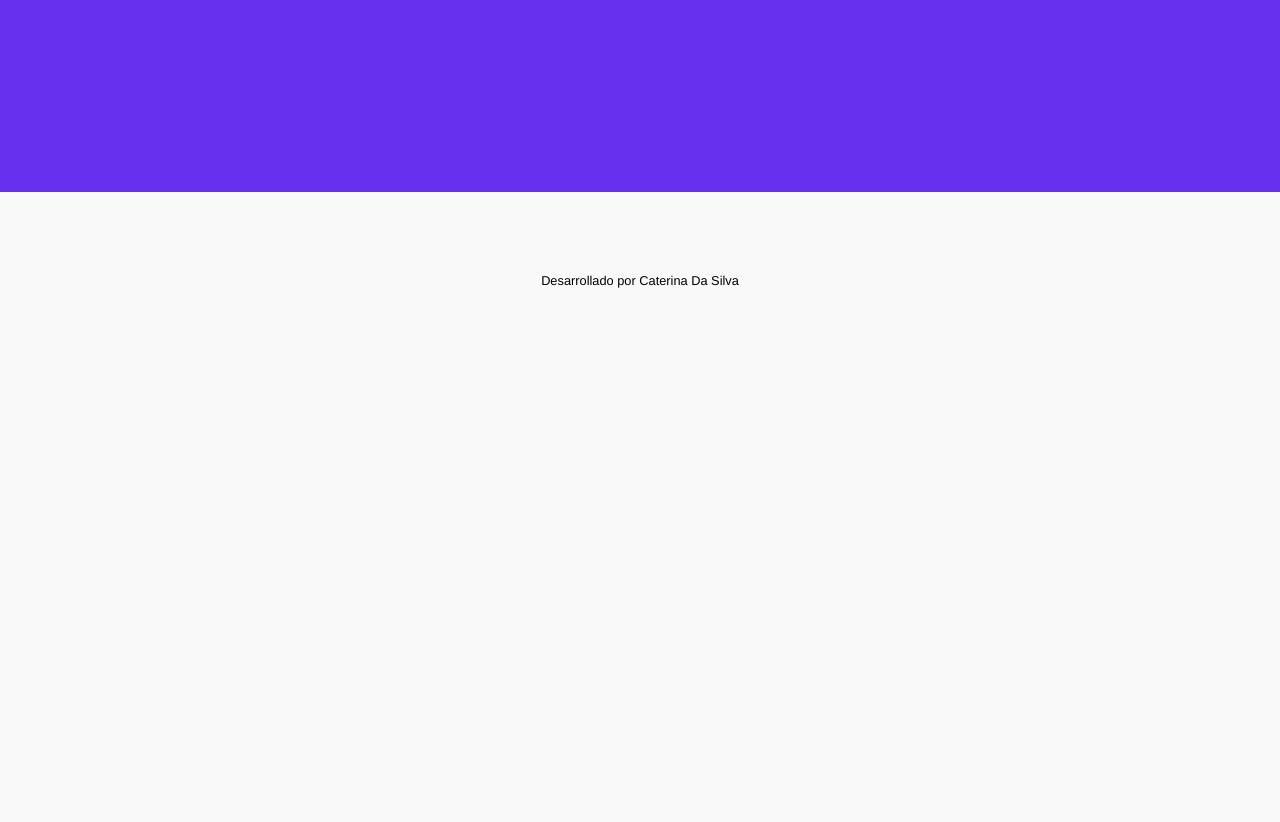
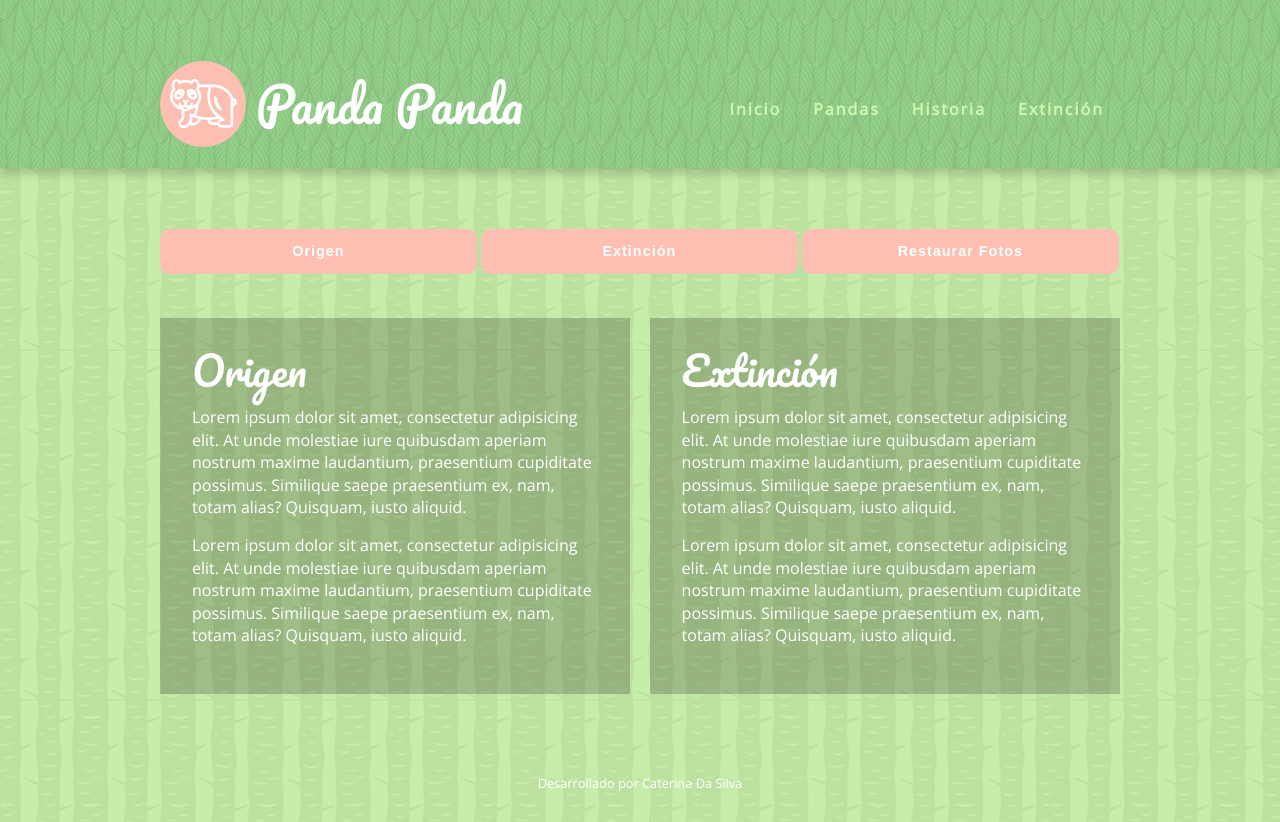
Before and after one commit to caterinadasilva/panda-panda, a plain HTML site: page index.html in a window 1280 px wide. Before the commit the page ends 800 px from the top, so only its background shows below. Drawn offline with nearby package versions, Linux system fonts and the light colour scheme.

Commit message:
Estructura y estilos generales

```diff
--- a/assets/css/style.css
+++ b/assets/css/style.css
@@ -20,6 +20,7 @@ padding: 0;
 border: 0;
 font-size: 100%;
 font: inherit;
+box-sizing: border-box;
 vertical-align: baseline;
 }
 /* HTML5 display-role reset for older browsers */
@@ -29,8 +30,14 @@ display: block;
 }
 body {
 line-height: 1;
-font-family: 'Raleway', Helvetica, Arial, sans-serif;
-background-color: #f9f9f9;
+font-family: 'Open Sans', Helvetica, Arial, sans-serif;
+background-color: #D0F9B1;
+background-image: url('../img/bg.png');
+background-blend-mode: multiply;
+color: #fff;
+}
+body > * {
+border: none;
 }
 ol, ul {
 list-style: none;
@@ -51,37 +58,33 @@ border-spacing: 0;
 /* ESTILOS BÁSICOS */
 .container {
 display: block;
-width: 100%;
-max-width: 1100px;
+width: 95%;
+max-width: 960px;
 margin: 0 auto;
 }
 header {
-background-color: #6730EC;
+background-color: #96D38C;
 color: white;
-padding: 10em 0 2em;
-margin-bottom: 5em;
-text-align: center;
+padding: 5em 0 1em;
+overflow: hidden;
+box-shadow: 0px 5px 10px rgba(0, 0, 0, 0.2);
+background-image: url('../img/nav-bg.jpg');
+background-blend-mode: multiply;
 }
 h1, h2, h3, h4, h5, h6 {
-font-family: 'Great Vibes', cursive;
-font-weight: 800;
-text-align: center;
+font-family: 'Pacifico', cursive;
 }
 h1 {
 font-size: 3rem;
 }
 h2 {
-margin: .5em .5em 1em;
 font-size: 2.5rem;
 }
 h3 {
-color: #6730EC;
-margin: 3em 0 1em;
 font-size: 1.5rem;
 }
 h4 {
 font-size: 1.5rem;
-text-align: left;
 }
 .lead {
 max-width: 660px;
@@ -98,7 +101,7 @@ font-size: 85%;
 label {
 display: block;
 font-weight: 800;
-color: #6730EC;
+color: #E1396C;
 margin: 1.2em 0 .5em;
 float: left;
 }
@@ -120,35 +123,35 @@ display: block;
 text-align: center;
 font-weight: 800;
 cursor: pointer;
-color: #6730EC;
-background-color: transparent;
+color: #fff;
+background-color: #FEBFB3;
 letter-spacing: 1px;
 font-size: 90%;
 padding: 1em 1.5em;
 transition: .5s ease all;
-margin: 2em auto 1em;
-border: 1px solid #6730EC;
+margin: 2em auto;
+border: none;
 width: 100%;
+border-radius: 10px;
 }
 .btn:hover, .btn:active, .btn:focus {
-background-color: #552cb9;
+background-color: #D78778;
 transition: .5s ease all;
 color: #fff;
 }
 p {
-font-family: 'Raleway', Helvetica, Arial, sans-serif;
+font-family: 'Open Sans', Helvetica, Arial, sans-serif;
 display: block;
 margin: 1em 0;
 line-height: 1.4;
-text-align: center;
 }
 span {
-border-bottom: 2px #6730EC solid;
+border-bottom: 2px #E1396C solid;
 font-weight: 700;
 }
 b {
 font-weight: 800;
-color: #6730EC;
+color: #E1396C;
 }
 small {
 font-size: .8rem;
@@ -167,7 +170,7 @@ display: inline-block;
 width: auto;
 }
 label[for|=check] {
-font-family: 'Raleway', Helvetica, Arial, sans-serif;
+font-family: 'Open Sans', Helvetica, Arial, sans-serif;
 font-weight: normal;
 display: inline-block;
 }
@@ -179,3 +182,140 @@ margin: 0;
 }
 
 /* Especial */
+#logo {
+float: left;
+clear: left;
+cursor: pointer;
+}
+#logo h1 {
+position: relative;
+margin: 0 0 .5em 2em;
+}
+#logo h1:before {
+content: '';
+background-image: url('../img/logo.svg');
+width: 1.8em;
+height: 1.8em;
+background-repeat: no-repeat;
+background-size: 1.4em;
+left: -2em;
+position: absolute;
+background-position: center;
+top: -.4em;
+background-color: #FEBFB3;
+border-radius: 50%;
+transition: .5s ease all;
+}
+#logo:hover h1:before {
+background-color: #D78778;
+cursor: pointer;
+transition: .5s ease all;
+}
+header nav {
+float: right;
+clear: right;
+display: block;
+margin: 5px 0 0;
+}
+header nav ul {
+display: block;
+}
+header nav ul li {
+display: block;
+float: left;
+}
+header nav ul li a {
+position: relative;
+padding: 1em;
+color: #D0F9B1;
+border: none;
+text-decoration: none;
+display: block;
+text-shadow: none;
+-webkit-transition: color 0.3s;
+-moz-transition: color 0.3s;
+transition: color 0.3s;
+letter-spacing: 2px;
+font-weight: bolder;
+}
+header nav ul li a::before, header nav ul li a::after {
+position: absolute;
+left: 0;
+width: 100%;
+height: 2px;
+background: #fff;
+content: '';
+opacity: 0;
+-webkit-transition: opacity 0.3s, -webkit-transform 0.3s;
+-moz-transition: opacity 0.3s, -moz-transform 0.3s;
+transition: opacity 0.3s, transform 0.3s;
+-webkit-transform: translateY(-10px);
+-moz-transform: translateY(-10px);
+transform: translateY(-10px);
+}
+header nav ul li a::before,
+header nav ul li a::after {
+position: absolute;
+left: 0;
+width: 100%;
+height: 2px;
+background: #fff;
+content: '';
+opacity: 0;
+-webkit-transition: opacity 0.3s, -webkit-transform 0.3s;
+-moz-transition: opacity 0.3s, -moz-transform 0.3s;
+transition: opacity 0.3s, transform 0.3s;
+-webkit-transform: translateY(-10px);
+-moz-transform: translateY(-10px);
+transform: translateY(-10px);
+}
+header nav ul li a::before {
+top: 0;
+-webkit-transform: translateY(-10px);
+-moz-transform: translateY(-10px);
+transform: translateY(-10px);
+}
+header nav ul li a::after {
+bottom: 0;
+-webkit-transform: translateY(10px);
+-moz-transform: translateY(10px);
+transform: translateY(10px);
+}
+header nav ul li a:hover,
+header nav ul li a:focus {
+color: #fff;
+}
+header nav ul li a:hover::before,
+header nav ul li a:focus::before,
+header nav ul li a:hover::after,
+header nav ul li a:focus::after {
+opacity: 1;
+-webkit-transform: translateY(0px);
+-moz-transform: translateY(0px);
+transform: translateY(0px);
+}
+#fotos {
+    margin: 2em;
+}
+menu li {
+width: 33%;
+display: inline-block;
+}
+#textos {
+    margin: 1em 0 3em;
+    overflow: hidden;
+}
+#textos .caja {
+    width: 49%;
+    display: block;
+    padding: 2em;
+    background-color: rgba(0,0,0,.2);
+}
+#textos .caja.izq {
+    float: left;
+    clear: left;
+}
+#textos .caja.der {
+    float: right;
+    clear: right;
+}
--- a/index.html
+++ b/index.html
@@ -1,19 +1,51 @@
 <!DOCTYPE html>
 <html lang="es_CL">
 <head>
-	<title>TITLE</title>
+	<title>Panda Panda</title>
 	<meta charset="utf-8">
 	<meta name="viewport" content="width=device-width, initial-scale=1.0">
-	<meta name="description" content="CONTENT">
+	<meta name="description" content="Desarrollo Ejercicio Evaluado de Lección 22: Display y Floating">
 	<meta name="author" content="Caterina Da Silva">
+	<link href="https://fonts.googleapis.com/css?family=Open+Sans|Pacifico" rel="stylesheet">
 	<link rel="stylesheet" type="text/css" href="assets/css/style.css">
 </head>
 <header>
-	<div class="container"></div>
+	<div class="container">
+		<div id="logo">
+			<h1>Panda Panda</h1>
+		</div>
+		<nav>
+			<ul>
+				<li><a href="#" title="Inicio">Inicio</a></li>
+				<li><a href="#" title="Pandas">Pandas</a></li>
+				<li><a href="#" title="Historia">Historia</a></li>
+				<li><a href="#" title="Extinción">Extinción</a></li>
+			</ul>
+		</nav>
+	</div>
 </header>
-<section>
+<section id="cuerpo">
 	<div class="container">
-
+		<div id="fotos"></div>
+		<menu>
+			<ul>
+				<li><button class="btn" id="origen" title="Origen">Origen</button></li>
+				<li><button class="btn" id="extincion" title="Extinción">Extinción</button></li>
+				<li><button class="btn" id="restaurar" title="Restaurar fotos">Restaurar Fotos</button></li>
+			</ul>
+		</menu>
+		<div id="textos">
+			<div class="caja izq">
+				<h2>Origen</h2>
+				<p>Lorem ipsum dolor sit amet, consectetur adipisicing elit. At unde molestiae iure quibusdam aperiam nostrum maxime laudantium, praesentium cupiditate possimus. Similique saepe praesentium ex, nam, totam alias? Quisquam, iusto aliquid.</p>
+				<p>Lorem ipsum dolor sit amet, consectetur adipisicing elit. At unde molestiae iure quibusdam aperiam nostrum maxime laudantium, praesentium cupiditate possimus. Similique saepe praesentium ex, nam, totam alias? Quisquam, iusto aliquid.</p>
+			</div>
+			<div class="caja der">
+				<h2>Extinción</h2>
+				<p>Lorem ipsum dolor sit amet, consectetur adipisicing elit. At unde molestiae iure quibusdam aperiam nostrum maxime laudantium, praesentium cupiditate possimus. Similique saepe praesentium ex, nam, totam alias? Quisquam, iusto aliquid.</p>
+				<p>Lorem ipsum dolor sit amet, consectetur adipisicing elit. At unde molestiae iure quibusdam aperiam nostrum maxime laudantium, praesentium cupiditate possimus. Similique saepe praesentium ex, nam, totam alias? Quisquam, iusto aliquid.</p>
+			</div>
+		</div>
 	</div>
 </section>
 <footer>
```
Also changed, not shown: assets/img/a1.jpg (added), assets/img/a2.jpg (added), assets/img/a3.jpg (added), assets/img/a4.jpg (added), assets/img/bg.png (added), assets/img/logo.svg (added), assets/img/nav-bg.jpg (added).
